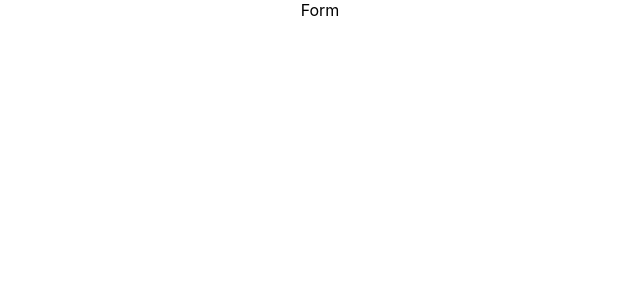
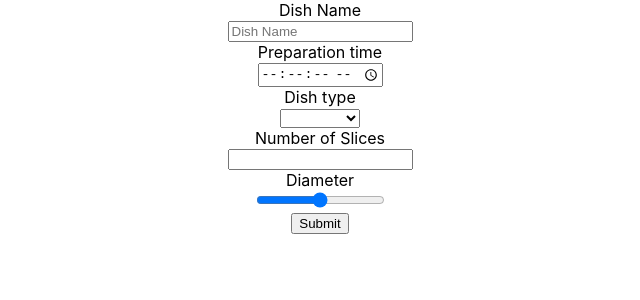
Before and after one commit to aleksandergorecki80/OrderingDishesForm, a React (Create React App) app: page / in a window 1280 px wide. Shown: the top 300 px of the page, without its empty margins (320-960 px from the left). Built offline with nearby package versions, Linux system fonts and the light colour scheme.

Commit message:
Basic form fields

```diff
--- a/src/App.js
+++ b/src/App.js
@@ -4,10 +4,15 @@ import './App.css';
 import { Provider } from 'react-redux';
 import store from './store';
 
+// Components
+import OrderForm from './components/OrderForm';
+
 function App() {
   return (
     <Provider store={store}>
-      <div className="App">Form</div>
+      <div className="App">
+        <OrderForm />
+      </div>
     </Provider>
   );
 }
--- /dev/null
+++ b/src/components/OrderForm.js
@@ -0,0 +1,121 @@
+import React, { Fragment } from 'react';
+import { Field, reduxForm } from 'redux-form';
+
+let OrderForm = (props) => {
+  const { handleSubmit } = props;
+  const dish = 'pizza';  // Change this later for state
+
+  // Pizza Extra Fields
+  const numberOfSlicesAndDiameter = (
+    <Fragment>
+      <div>
+        <label htmlFor="no_of_slices ">Number of Slices</label>
+        <div>
+          <Field name="no_of_slices " component="input" type="number" />
+        </div>
+      </div>
+      <div>
+        <label htmlFor="diameter">Diameter</label>
+        <div>
+          <Field
+            name="diameter"
+            component="input"
+            type="range"
+            min="20"
+            max="50"
+            value="50"
+            step="5"
+          />
+        </div>
+      </div>
+    </Fragment>
+  );
+
+  // Soup extra fields
+  const spicinessScale = (
+    <div>
+      <label>Spiciness Scale</label>
+      <div>
+      <label><Field name="spiciness_scale" component="input" type="radio" value="1"/>1</label>
+      <label><Field name="spiciness_scale" component="input" type="radio" value="2"/>2</label>
+      <label><Field name="spiciness_scale" component="input" type="radio" value="3"/>3</label>
+      <label><Field name="spiciness_scale" component="input" type="radio" value="4"/>4</label>
+      <label><Field name="spiciness_scale" component="input" type="radio" value="5"/>5</label>
+      <label><Field name="spiciness_scale" component="input" type="radio" value="6"/>6</label>
+      <label><Field name="spiciness_scale" component="input" type="radio" value="7"/>7</label>
+      <label><Field name="spiciness_scale" component="input" type="radio" value="8"/>8</label>
+      <label><Field name="spiciness_scale" component="input" type="radio" value="9"/>9</label>
+      <label><Field name="spiciness_scale" component="input" type="radio" value="10"/>10</label>
+      </div>
+    </div>
+  );
+
+  // Sandwich extra fields
+  const slicesOfBread = (
+    <div>
+      <label htmlFor="slices_of_bread ">Slices of bread</label>
+      <div>
+        <Field
+          name="slices_of_bread "
+          type="number"
+          component="input"
+          min="1"
+          max="10"
+          value="10"
+        />
+      </div>
+    </div>
+  );
+
+  return (
+    <form onSubmit={handleSubmit}>
+      <div>
+        <label htmlFor="name">Dish Name</label>
+        <div>
+          <Field
+            name="name"
+            component="input"
+            type="text"
+            placeholder="Dish Name"
+          />
+        </div>
+      </div>
+      <div>
+        <label htmlFor="preparation_time">Preparation time </label>
+        <div>
+          <input
+            type="time"
+            name="preparation_time"
+            step="1"
+            min="00:00:00"
+            max="20:00:00"
+            ></input>
+        </div>
+      </div>
+      <div>
+        <label>Dish type</label>
+        <div>
+          <Field name="type" component="select">
+            <option />
+            <option value="pizza">Pizza</option>
+            <option value="soup">Soup</option>
+            <option value="sandwich">Sandwich</option>
+          </Field>
+        </div>
+      </div>
+      <div>
+        {(dish === 'pizza' && numberOfSlicesAndDiameter) ||
+          (dish === 'soup' && spicinessScale) ||
+          (dish === 'sandwich' && slicesOfBread)}
+      </div>
+      <button type="submit">Submit</button>
+    </form>
+  );
+};
+
+OrderForm = reduxForm({
+  // a unique name for the form
+  form: 'order',
+})(OrderForm);
+
+export default OrderForm;
--- a/src/index.js
+++ b/src/index.js
@@ -4,11 +4,7 @@ import './index.css';
 import App from './App';
 import reportWebVitals from './reportWebVitals';
 
-ReactDOM.render(
-  <React.StrictMode>
-    <App />
-  </React.StrictMode>,
-  document.getElementById('root')
+ReactDOM.render(<App />, document.getElementById('root')
 );
 
 // If you want to start measuring performance in your app, pass a function
```
Also changed, not shown: src/components/OrderingForm.js (deleted), 1 other file (tests, documents, lock files or other folders).
